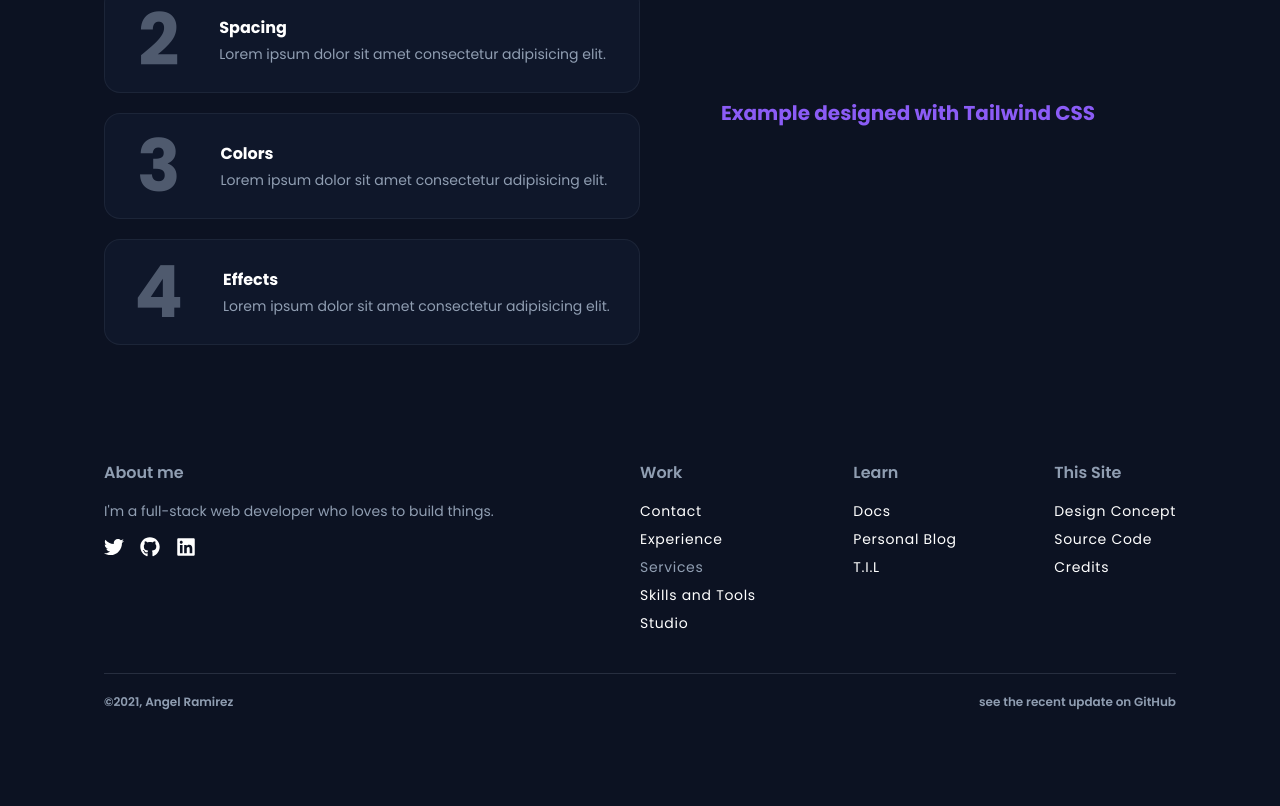
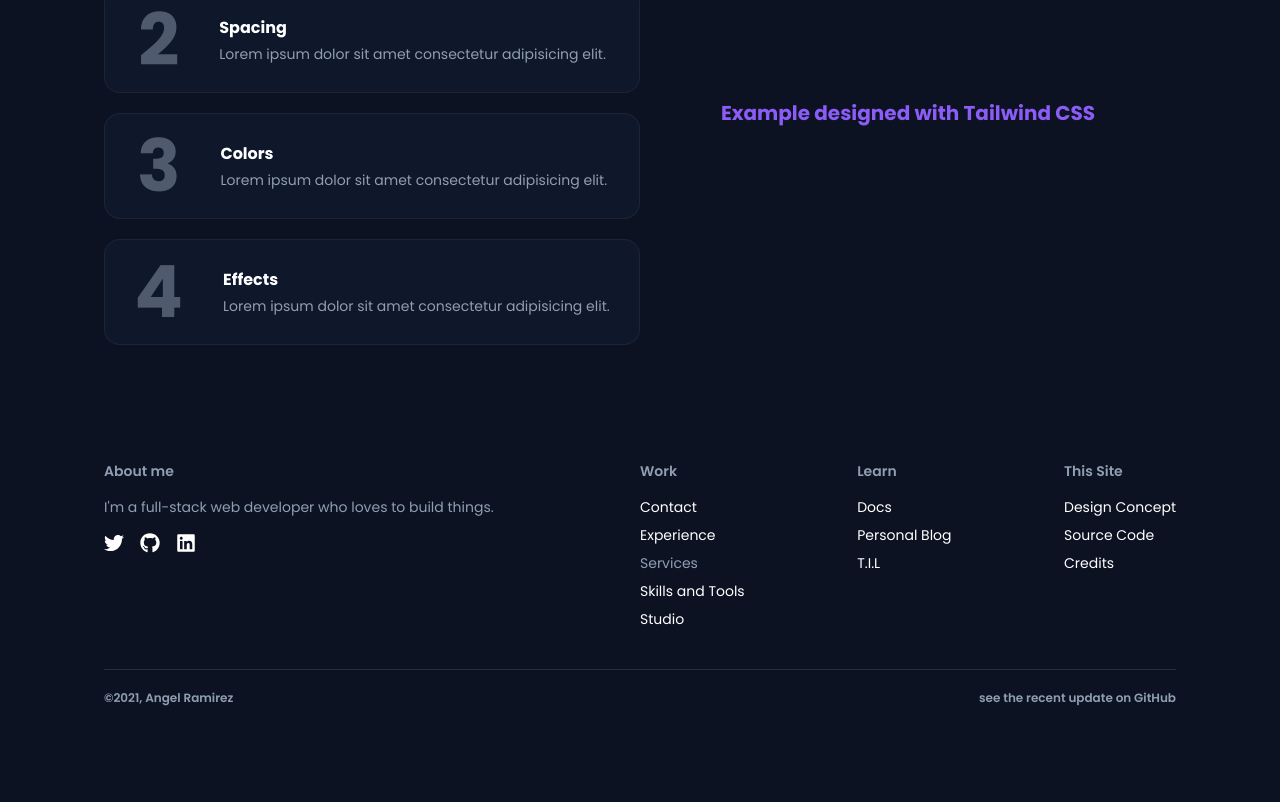
Before and after one commit to ImJars/Development-full-coding, a React (Vite) app: page / in a window 1280 px wide. Shown: the part 1455-2261 px from the top of the page. Built offline with nearby package versions, Linux system fonts and the light colour scheme.

Commit message:
Update footer

```diff
--- a/src/components/footer/footerLinks.jsx
+++ b/src/components/footer/footerLinks.jsx
@@ -7,7 +7,7 @@ function FooterLink({ link, classNames, text }) {
                 href={ link }
             >
                 <h1
-                    className={`${ classNames } font-poppins text-sm mb-2 tracking-wider`}
+                    className={`${ classNames } font-poppins text-xs sm:text-sm mb-2`}
                 >
                     { text }
                 </h1>
--- a/src/footer.jsx
+++ b/src/footer.jsx
@@ -8,8 +8,8 @@ function Footer() {
       <div className="flex flex-col font-poppins">
         <div className="flex justify-between">
           <div className="w-1/2 ">
-            <h1 className="text-text-general font-semibold mb-4">About me</h1>
-            <h2 className="text-text-general mb-4 text-sm">
+            <h1 className="text-text-general text-xs sm:text-sm font-semibold mb-4">About me</h1>
+            <h2 className="text-text-general mb-4 text-xs sm:text-sm">
               I'm a full-stack web developer who loves to build things.
             </h2>
             <div className="flex space-x-4 text-xl">
@@ -35,7 +35,7 @@ function Footer() {
           </div>
           <div className="w-1/2 flex justify-between">
             <div>
-              <h1 className="text-text-general font-semibold mb-4">Work</h1>
+              <h1 className="text-text-general text-xs sm:text-sm font-semibold mb-4">Work</h1>
               <FooterLink link={"#"} text={"Contact"} />
               <FooterLink link={"#"} text={"Experience"} />
               <FooterLink
@@ -47,13 +47,13 @@ function Footer() {
               <FooterLink link={"#"} text={"Studio"} />
             </div>
             <div>
-              <h1 className="text-text-general font-semibold mb-4">Learn</h1>
+              <h1 className="text-text-general text-xs sm:text-sm font-semibold mb-4">Learn</h1>
               <FooterLink link={"#"} text={"Docs"} />
               <FooterLink link={"#"} text={"Personal Blog"} />
               <FooterLink link={"#"} text={"T.I.L"} />
             </div>
             <div>
-              <h1 className="text-text-general font-semibold mb-4">
+              <h1 className="text-text-general text-xs sm:text-sm font-semibold mb-4">
                 This Site
               </h1>
               <FooterLink link={"#"} text={"Design Concept"} />
```
